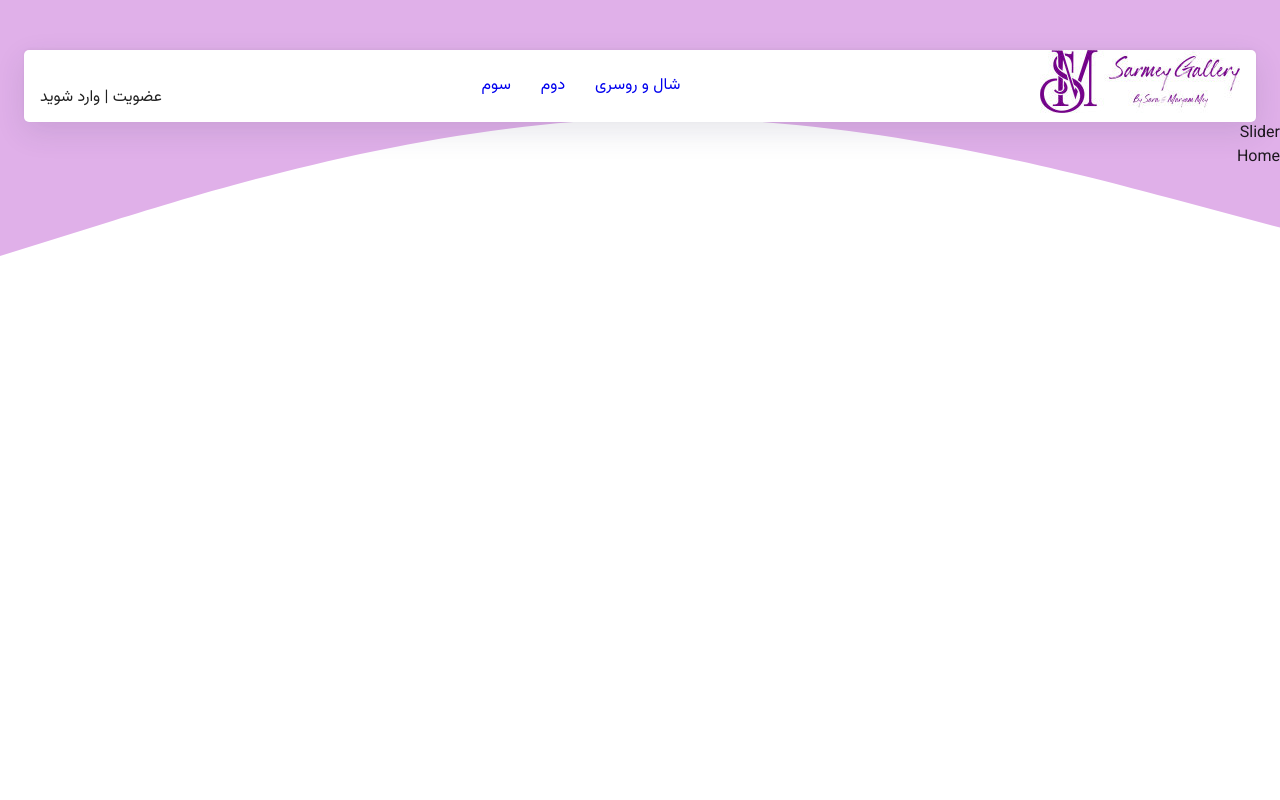
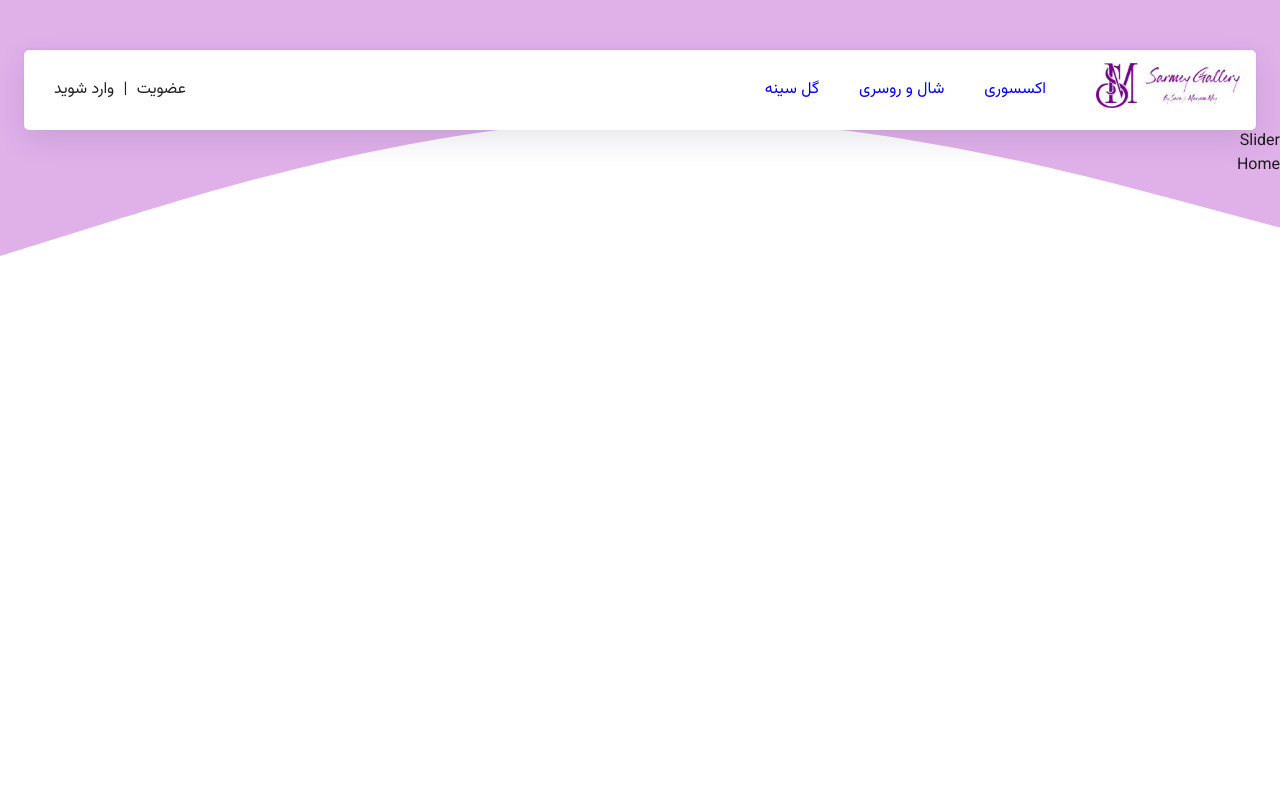
Before and after one commit to mrkhedri/frontend-course-1400, a React (Create React App) app in the folder shop/: page / in a window 1280 px wide. Shown: the top 800 px of the page. Built offline with nearby package versions, Linux system fonts and the light colour scheme; a web font is replaced by a local one.

Commit message:
fix hover, add search

```diff
--- a/shop/src/components/Header/index.js
+++ b/shop/src/components/Header/index.js
@@ -9,7 +9,21 @@ import Search from "assets/images/search.svg";
 
 import './style.scss'
 
+
+
 function Header() {
+
+  const onClickShowSearch = () => {
+    document.getElementById("search").style.display = 'flex'
+    document.getElementById("sub-actions").style.display = 'none'
+
+  }
+
+  const onClickHideSearch = () => {
+    document.getElementById("sub-actions").style.display = 'flex'
+    document.getElementById("search").style.display = 'none'
+  }
+
   return (
 
     <div className="">
@@ -27,7 +41,7 @@ function Header() {
           <div className="main-menu">
             <ul className="menu">
               <li>
-                <a href="#"> شال و روسری </a>
+                <a href="#"> اکسسوری </a>
                 <div className="submenu-container">
                   <div className="submenu-inner">
                     <div className="hsubmenu">
@@ -61,28 +75,53 @@ function Header() {
                 </div>
               </li>
               <li>
-                <a href="#"> دوم </a>
+                <a href="#"> شال و روسری </a>
+                <div className="submenu-container">
+                  <div className="submenu-inner">
+                    <div className="hsubmenu">
+                      <ul>
+                        <ol> شال</ol>
+                        <ol>روسری</ol>
+                      </ul>
+                    </div>
+
+
+                  </div>
+                </div>
               </li>
               <li>
-                <a href="#"> سوم </a>
+                <a href="#"> گل سینه </a>
               </li>
             </ul>
           </div>
 
+          <div className="actions">
+            <div className="sub-action" id="sub-actions">
 
-          <div className="icons">
 
-            {/*<img className="icon1" src={Search} alt=""/>*/}
-            <i className="fa fa-shopping-cart" aria-hidden="true" />
+              {/*<img className="icon1" src={Search} alt=""/>*/}
+              <div className="icons">
+                <i className="fa fa-search icon" aria-hidden="true" onClick={onClickShowSearch}/>
 
-            <div>
-              <span className="sign">عضویت </span>
-              <span> | </span>
-              <span className="sign">وارد شوید</span>
+                <i className="fa fa-shopping-cart  icon" aria-hidden="true" />
+              </div>
+
+              <div>
+                <span className="sign">عضویت  </span>
+                <span>  |  </span>
+                <span className="sign">وارد شوید </span>
+              </div>
+
             </div>
+            <div className="search" id="search">
+              <i className="fa fa-close icon" aria-hidden="true" onClick={onClickHideSearch}></i>
+              <input className="input-search" type="text"/>
+              <div className="input-btn">جستجو</div>
+            </div>
+          </div>
 
-          </div>
         </Container>
+
       </div>
     </div>
   )
--- a/shop/src/components/Header/style.scss
+++ b/shop/src/components/Header/style.scss
@@ -10,15 +10,21 @@
   right: 0;
   z-index: -1;
 }
+.img{
+  width: 144px;
+  height: auto;
+}
+
 
 .header {
+  height: 80px;
   width: 100%;
   background-color: #fff;
   border-radius: 5px;
   box-shadow: 0 10px 30px rgb(50 50 93 / 12%), 0 -1px 4px rgb(0 0 0 / 6%);
   display: flex !important;
   margin-top: 50px;
-  justify-content: space-between;
+  justify-content: right;
   align-items: center;
   position: relative;
 
@@ -55,7 +61,13 @@
 
     li {
       display: flex;
+      margin-left: 20px;
+      &:hover {
+        background: #464D52FF;
+        border-radius: 50px;
+        a { color: #ffffff}
 
+      }
       &:hover .submenu-container {
         opacity: 1;
         visibility: visible;
@@ -65,7 +77,60 @@
 
     a {
       text-decoration: none;
-      padding: 20px 15px;
+      padding: 2px 10px 2px 10px;
+    }
+  }
+  .actions{
+    display: flex;
+    position: absolute;
+    left: 25px;
+    align-items: center;
+    .sub-action{
+      display: flex;
+      justify-content: center;
+      align-items: center;
+    }
+    .sign{
+      margin: 5px;
+      &:hover {
+        cursor: pointer;
+        color: #e0b0e9;
+      }
+    }
+
+  .icons{
+    margin-left: 10px;
+    .icon{
+      margin: 10px;
+      font-size: 20px;
+      &:hover {
+        cursor: pointer;
+        color: #e0b0e9;
+      }
+    }
+  }
+  }
+  .search{
+    border: 1px solid #E4E4E4;
+    border-radius: 5px;
+    display:none;
+    justify-content: center;
+    align-items: center;
+    height: 50px;
+    .input-search{
+      outline: none;
+      border: 0;
+    }
+    .input-btn{
+      margin: 2px;
+      background-color:#e8e8e8;
+      border: 0;
+      //font-size: 15px;
+      //font-family: ;
+      padding: 3px 20px 3px 20px;
+      color: #B9B9B9;
+      cursor: not-allowed;
+      box-shadow: none;
     }
   }
 }
```
